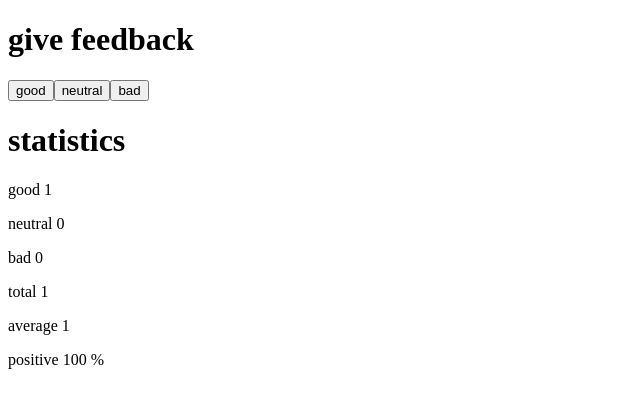
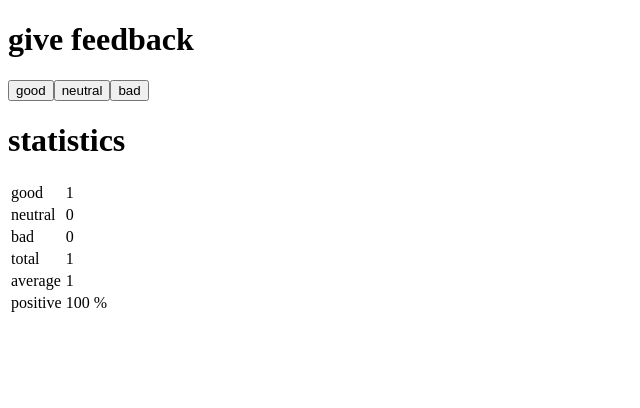
Before and after one commit to luisalvarez246/fullstackopen_course, a React (Create React App) app in the folder part1/: page / in a window 1280 px wide. Both pictures are taken after a click on the button "good". Shown: the top 408 px of the page, without its empty margins (0-640 px from the left). Built offline with nearby package versions, Linux system fonts and the light colour scheme.

Commit message:
Ex 1.11 done

```diff
--- a/part1/src/App.js
+++ b/part1/src/App.js
@@ -76,23 +76,26 @@ const	Header = (props) =>
 const	StatisticLine = ({text, rate, text2}) =>
 {
 	return (
-		<div>
-			<p>{text} {rate} {text2}</p>
-		</div>
+		<tr>
+			<td>{text}</td>
+			<td>{rate} {text2}</td>
+		</tr>
 	)
 }
 
 const	Statistics = ({rate}) =>
 {
 	return (
-		<div>
+		<table>
+			<tbody>
 			<StatisticLine text = {rate[0].text} rate = {rate[0].value} />
 			<StatisticLine text = {rate[1].text} rate = {rate[1].value} />
 			<StatisticLine text = {rate[2].text} rate = {rate[2].value} />
 			<StatisticLine text = {rate[3].text} rate = {rate[3].value} />
 			<StatisticLine text = {rate[4].text} rate = {rate[4].value} />
 			<StatisticLine text = {rate[5].text} rate = {rate[5].value} text2 = {rate[5].text2} />
-		</div>
+			</tbody>
+		</table>
 	)
 }
 
```
